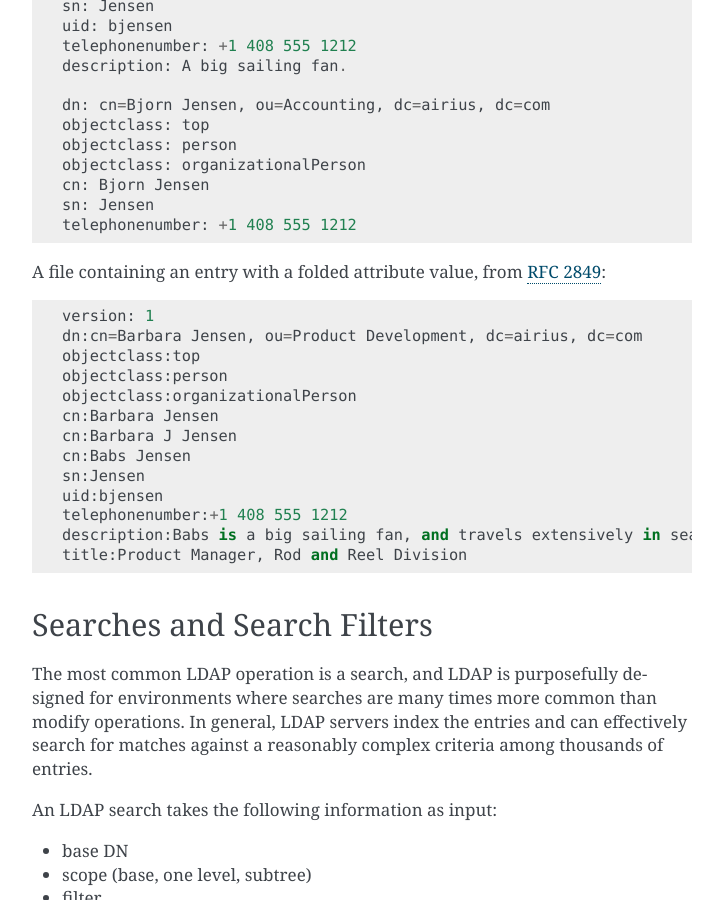
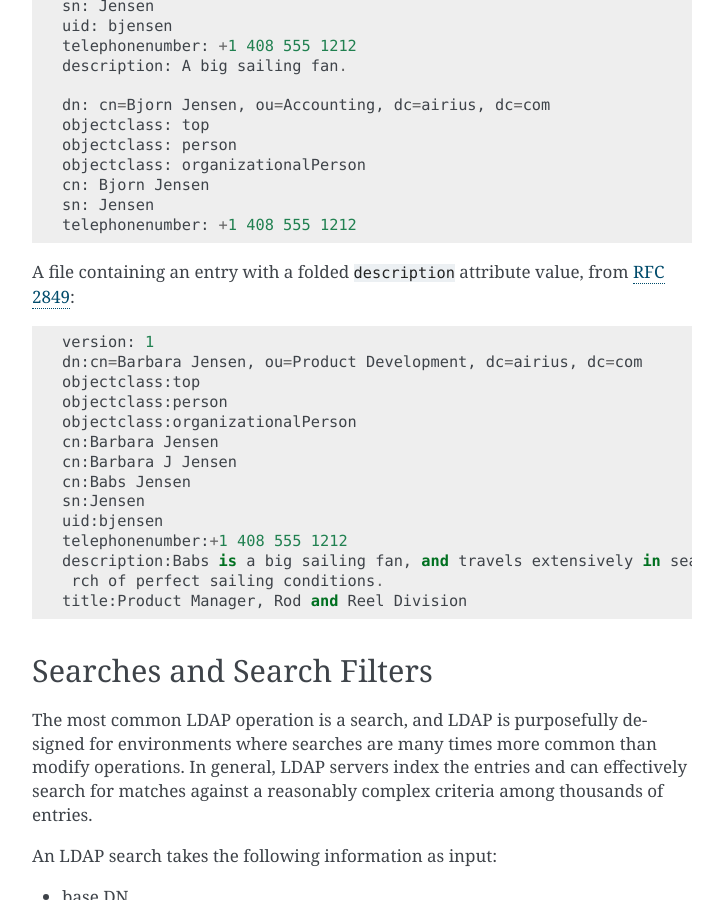
Before and after one commit to twisted/ldaptor, a Sphinx documentation site: the page built from docs/source/ldap-intro.rst, in a window 1280 px wide and 900 px high, scrolled down 3356 px. Shown: the whole window, without its empty margins (388-1111 px from the left). Built offline with Sphinx 7.4.7, drawn with Linux system fonts in a browser that asks for light colours.

Commit message:
Fix folded attribute example

```diff
--- a/docs/source/ldap-intro.rst
+++ b/docs/source/ldap-intro.rst
@@ -117,7 +117,7 @@ A simple LDAP file with two entries::
     telephonenumber: +1 408 555 1212
 
 
-A file containing an entry with a folded attribute value, from `RFC 2849 <https://www.ietf.org/rfc/rfc2849.txt>`_::
+A file containing an entry with a folded ``description`` attribute value, from `RFC 2849 <https://www.ietf.org/rfc/rfc2849.txt>`_::
 
     version: 1
     dn:cn=Barbara Jensen, ou=Product Development, dc=airius, dc=com
@@ -130,7 +130,8 @@ A file containing an entry with a folded attribute value, from `RFC 2849 <https:
     sn:Jensen
     uid:bjensen
     telephonenumber:+1 408 555 1212
-    description:Babs is a big sailing fan, and travels extensively in search of perfect sailing conditions.
+    description:Babs is a big sailing fan, and travels extensively in sea
+     rch of perfect sailing conditions.
     title:Product Manager, Rod and Reel Division
 
 Searches and Search Filters
```
